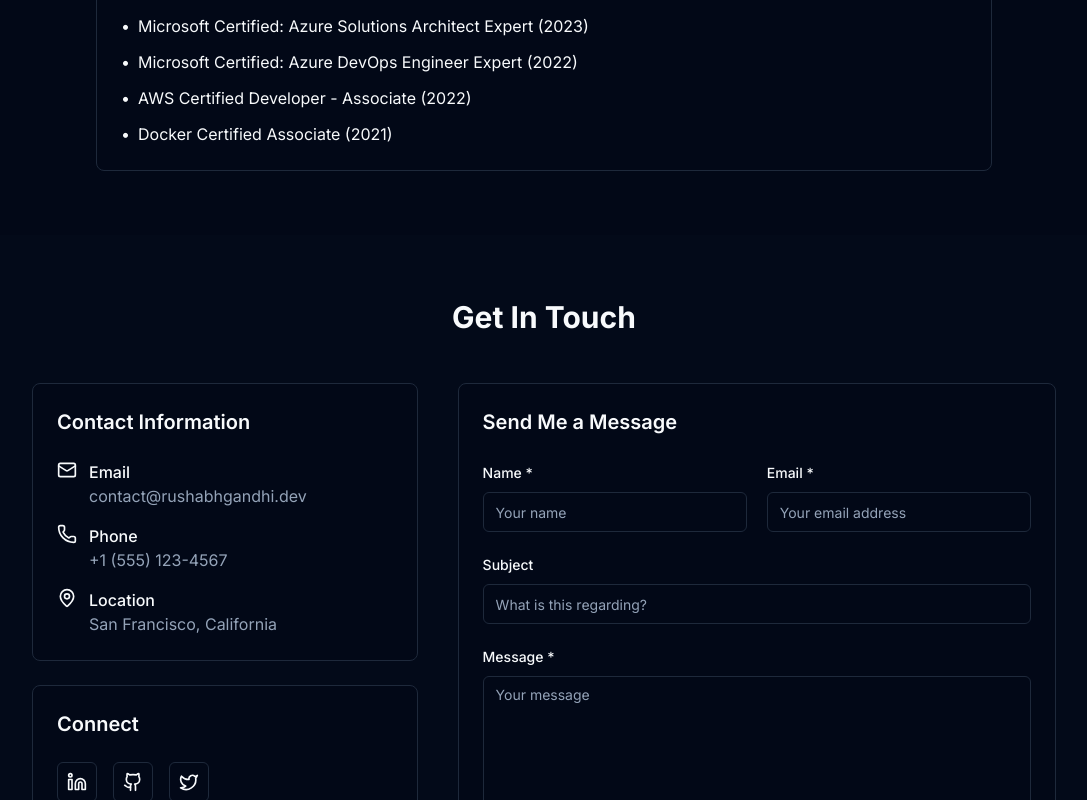
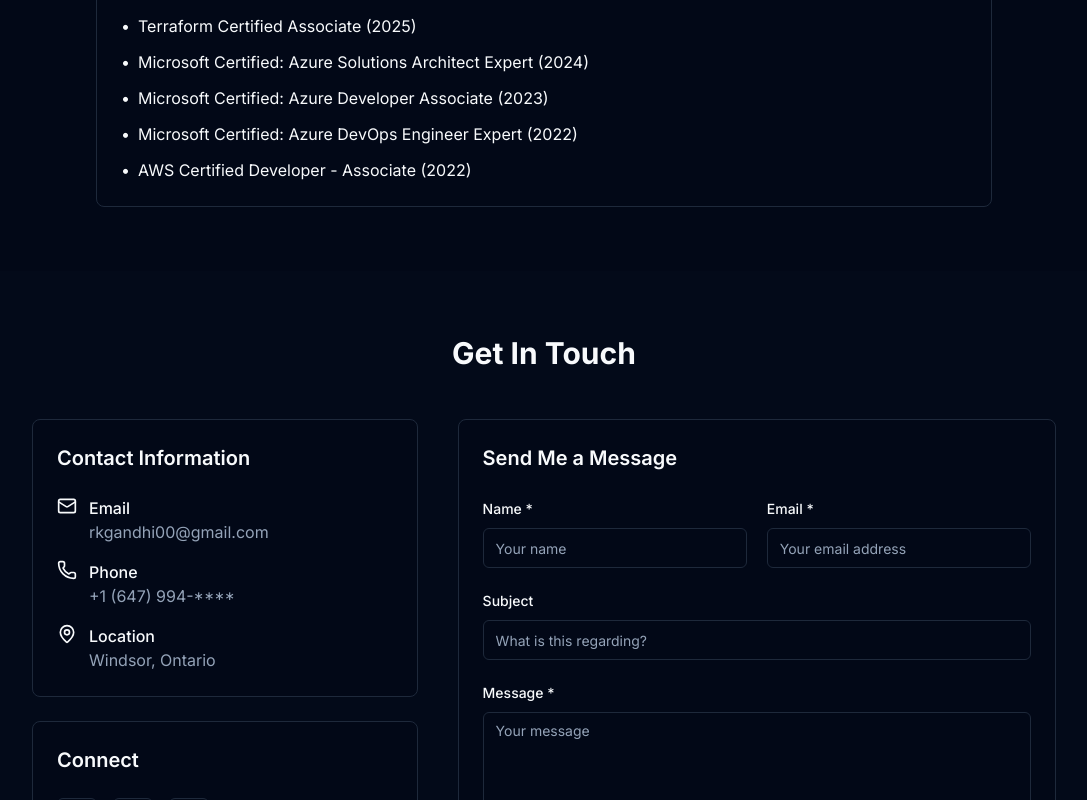
Before and after one commit to Rkgandhi00/portfolio, a Next.js app: page /resume in a window 1280 px wide. Shown: the part 4680-5480 px from the top of the page, without its empty margins (96-1183 px from the left). Built offline with nearby package versions, Linux system fonts and the light colour scheme.

Commit message:
fixed contact form and other minor errors

```diff
--- a/src/app/about/page.tsx
+++ b/src/app/about/page.tsx
@@ -137,10 +137,10 @@
             <div className="absolute -inset-0.5 bg-gradient-to-tr from-primary to-accent rounded-lg opacity-20 blur-sm" />
             <div className="absolute inset-2 rounded-lg overflow-hidden bg-card">
               <Image
-                src="/api/placeholder/600/700"
+                src="/rushabh.jpeg"
                 alt="Rushabh Gandhi"
                 fill
-                style={{objectFit: "cover"}}
+                style={{objectFit: "scale-down"}}
                 className="rounded-lg"
               />
             </div>
--- a/src/app/resume/page.tsx
+++ b/src/app/resume/page.tsx
@@ -129,11 +129,12 @@
 ];
 
 const certifications = [
+  "Docker Certified Associate (2025)",
+  "Terraform Certified Associate (2025)",
+  "Microsoft Certified: Azure Solutions Architect Expert (2024)",
   "Microsoft Certified: Azure Developer Associate (2023)",
-  "Microsoft Certified: Azure Solutions Architect Expert (2023)",
   "Microsoft Certified: Azure DevOps Engineer Expert (2022)",
   "AWS Certified Developer - Associate (2022)",
-  "Docker Certified Associate (2021)"
 ];
 
 // Contact form initial state
--- a/src/components/chatbot/chat-bot.tsx
+++ b/src/components/chatbot/chat-bot.tsx
@@ -58,7 +58,7 @@
   } else if (lowerQuery.includes('about') || lowerQuery.includes('who')) {
     return AI_KNOWLEDGE.about;
   } else if (lowerQuery.includes('contact') || lowerQuery.includes('email') || lowerQuery.includes('reach')) {
-    return "You can reach Rushabh via email at contact@rushabhgandhi.dev or through LinkedIn at linkedin.com/in/rushabhgandhi.";
+    return "You can reach Rushabh via email at rkgandhi00@gmail.com or through LinkedIn at https://www.linkedin.com/in/rk1400/.";
   } else {
     return "I'm not sure about that, but I can tell you about Rushabh's skills, experience, projects, or how to contact him. What would you like to know?";
   }
--- a/src/components/contact/contact-form.tsx
+++ b/src/components/contact/contact-form.tsx
@@ -7,10 +7,10 @@
   MapPin,
   Linkedin,
   Github,
-  Twitter,
   Send,
   CheckCircle,
-  AlertCircle
+  AlertCircle,
+  X
 } from 'lucide-react';
 import { Button } from '@/src/components/ui/button';
 import { Input } from '@/src/components/ui/input';
@@ -102,8 +102,8 @@
                     <Mail className="w-5 h-5 mr-3 text-primary" />
                     <div>
                       <h4 className="font-medium">Email</h4>
-                      <a href="mailto:contact@rushabhgandhi.dev" className="text-muted-foreground hover:text-primary transition-colors">
-                        contact@rushabhgandhi.dev
+                      <a href="mailto:rkgandhi00@gmail.com" className="text-muted-foreground hover:text-primary transition-colors">
+                        rkgandhi00@gmail.com
                       </a>
                     </div>
                   </div>
@@ -113,7 +113,7 @@
                     <div>
                       <h4 className="font-medium">Phone</h4>
                       <a href="tel:+15551234567" className="text-muted-foreground hover:text-primary transition-colors">
-                        +1 (555) 123-4567
+                        +1 (647) 994-****
                       </a>
                     </div>
                   </div>
@@ -122,7 +122,7 @@
                     <MapPin className="w-5 h-5 mr-3 text-primary" />
                     <div>
                       <h4 className="font-medium">Location</h4>
-                      <p className="text-muted-foreground">San Francisco, California</p>
+                      <p className="text-muted-foreground">Windsor, Ontario</p>
                     </div>
                   </div>
                 </div>
@@ -132,18 +132,18 @@
                 <h3 className="text-xl font-semibold mb-6">Connect</h3>
                 <div className="flex space-x-4">
                   <Button variant="outline" size="icon" asChild>
-                    <Link href="https://linkedin.com/in/rushabhgandhi" target="_blank" aria-label="LinkedIn">
+                    <Link href="https://www.linkedin.com/in/rk1400/" target="_blank" aria-label="LinkedIn">
                       <Linkedin className="h-5 w-5" />
                     </Link>
                   </Button>
                   <Button variant="outline" size="icon" asChild>
-                    <Link href="https://github.com/rushabhgandhi" target="_blank" aria-label="GitHub">
+                    <Link href="https://github.com/rkgandhi00" target="_blank" aria-label="GitHub">
                       <Github className="h-5 w-5" />
                     </Link>
                   </Button>
                   <Button variant="outline" size="icon" asChild>
-                    <Link href="https://twitter.com/rushabhgandhi" target="_blank" aria-label="Twitter">
-                      <Twitter className="h-5 w-5" />
+                    <Link href="https://x.com/rk_1400" target="_blank" aria-label="Twitter">
+                      <X className="h-5 w-5" />
                     </Link>
                   </Button>
                 </div>
```
Also changed, not shown: public/rushabh.jpeg (added).
